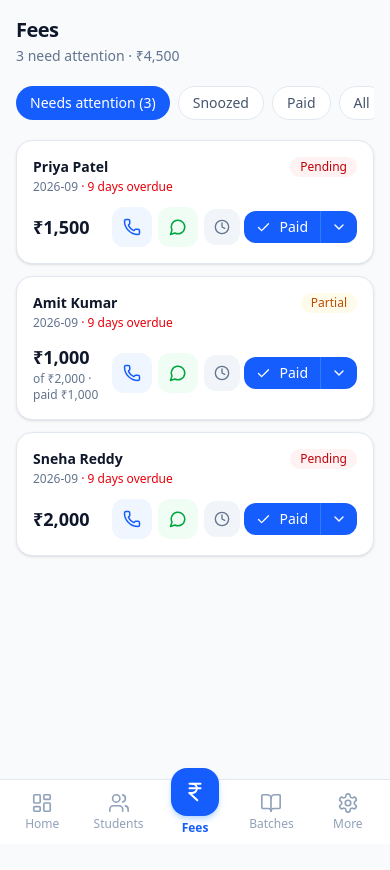
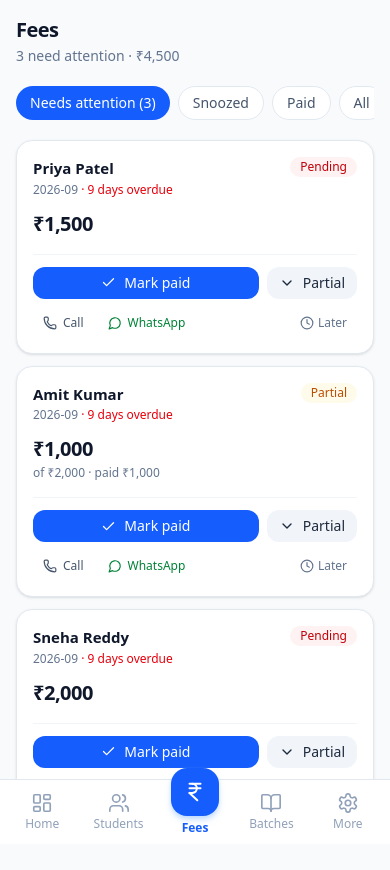
Before and after one commit to chandandass/fee-manager-saas, a Next.js app: page /fees in a window 390 px wide. Shown: the top 870 px of the page. Before the commit the page ends 844 px from the top, so only its background shows below. Built offline with nearby package versions, Linux system fonts and the light colour scheme.

Commit message:
Cleaner mobile fee cards — less clutter, clearer actions

```diff
--- a/src/app/fees/page.tsx
+++ b/src/app/fees/page.tsx
@@ -7,7 +7,6 @@ import {
   Button,
   Badge,
   EmptyState,
-  IconButton,
   Modal,
   Input,
 } from "@/presentation/components/ui";
@@ -64,10 +63,8 @@ export default function FeesPage() {
 
   const filtered = fees
     .filter((f) => {
-      if (filter === "pending")
-        return f.status !== "paid" && !isSnoozed(f);
-      if (filter === "snoozed")
-        return f.status !== "paid" && isSnoozed(f);
+      if (filter === "pending") return f.status !== "paid" && !isSnoozed(f);
+      if (filter === "snoozed") return f.status !== "paid" && isSnoozed(f);
       if (filter === "paid") return f.status === "paid";
       return true;
     })
@@ -294,9 +291,10 @@ export default function FeesPage() {
                       : "")
                   }
                 >
-                  <div className="flex items-start justify-between gap-2">
-                    <div className="min-w-0">
-                      <p className="font-semibold text-sm truncate">
+                  {/* Row 1: name + status */}
+                  <div className="flex items-start justify-between gap-3">
+                    <div className="min-w-0 flex-1">
+                      <p className="font-semibold text-[15px] text-slate-900 truncate">
                         {fee.studentName}
                       </p>
                       <p className="text-xs text-slate-500 mt-0.5">
@@ -308,7 +306,7 @@ export default function FeesPage() {
                         )}
                         {snoozed && fee.snoozedUntil && (
                           <span className="text-amber-600 font-medium">
-                            {" · "}snoozed till{" "}
+                            {" · "}till{" "}
                             {new Date(fee.snoozedUntil).toLocaleDateString(
                               "en-IN",
                               { day: "numeric", month: "short" }
@@ -326,35 +324,90 @@ export default function FeesPage() {
                     </Badge>
                   </div>
 
-                  <div className="mt-3 flex items-center justify-between gap-2">
-                    <div>
-                      <p className="text-lg font-semibold text-slate-900">
+                  {/* Row 2: amount */}
+                  <div className="mt-3">
+                    <p className="text-xl font-semibold text-slate-900 tracking-tight">
                       {formatCurrency(due > 0 ? due : fee.amount)}
                     </p>
                     {fee.paidAmount > 0 && fee.status !== "paid" && (
-                        <p className="text-xs text-slate-500">
+                      <p className="text-xs text-slate-500 mt-0.5">
                         of {formatCurrency(fee.amount)} · paid{" "}
                         {formatCurrency(fee.paidAmount)}
                       </p>
                     )}
                     {fee.status === "paid" && (
-                        <p className="text-xs text-slate-500">Fully paid</p>
+                      <p className="text-xs text-slate-500 mt-0.5">Fully paid</p>
                     )}
                   </div>
 
-                    <div className="flex items-center gap-1.5 shrink-0">
-                      {fee.status !== "paid" && phone && !snoozed && (
+                  {/* Row 3: actions — clean single row */}
+                  {fee.status === "paid" ? (
+                    <div className="mt-4 pt-3 border-t border-slate-100">
+                      <Button
+                        size="sm"
+                        variant="secondary"
+                        onClick={() => openEdit(fee)}
+                        className="w-full"
+                      >
+                        <Pencil size={14} />
+                        Edit payment
+                      </Button>
+                    </div>
+                  ) : snoozed ? (
+                    <div className="mt-4 pt-3 border-t border-slate-100">
+                      <Button
+                        size="sm"
+                        variant="secondary"
+                        onClick={() => unsnooze(fee)}
+                        className="w-full"
+                      >
+                        Bring back to attention
+                      </Button>
+                    </div>
+                  ) : (
+                    <div className="mt-4 pt-3 border-t border-slate-100 space-y-2.5">
+                      {/* Primary: Paid + partial */}
+                      <div className="flex gap-2">
+                        <Button
+                          size="sm"
+                          onClick={() => markFullPaid(fee)}
+                          className="flex-1"
+                        >
+                          <Check size={15} />
+                          Mark paid
+                        </Button>
+                        <Button
+                          size="sm"
+                          variant={showPartial ? "primary" : "secondary"}
+                          onClick={() => togglePartial(fee)}
+                          className="px-3"
+                        >
+                          {showPartial ? (
+                            <ChevronUp size={16} />
+                          ) : (
+                            <ChevronDown size={16} />
+                          )}
+                          Partial
+                        </Button>
+                      </div>
+
+                      {/* Secondary: contact + snooze — quieter */}
+                      <div className="flex items-center justify-between">
+                        <div className="flex items-center gap-1">
+                          {phone && (
                             <>
-                          <IconButton
+                              <a
                                 href={
-                              "tel:+91" + phone.replace(/\D/g, "").slice(-10)
+                                  "tel:+91" +
+                                  phone.replace(/\D/g, "").slice(-10)
                                 }
-                            variant="call"
-                            title="Call"
+                                className="inline-flex items-center gap-1.5 px-2.5 py-1.5 rounded-lg text-xs font-medium text-slate-600 hover:bg-slate-100"
                               >
-                            <Phone size={18} />
-                          </IconButton>
-                          <IconButton
+                                <Phone size={14} />
+                                Call
+                              </a>
+                              <button
+                                type="button"
                                 onClick={() =>
                                   whatsappService.openReminder({
                                     phone,
@@ -364,91 +417,41 @@ export default function FeesPage() {
                                     instituteName: "Sharma Tuition Centre",
                                   })
                                 }
-                            variant="whatsapp"
-                            title="WhatsApp reminder"
+                                className="inline-flex items-center gap-1.5 px-2.5 py-1.5 rounded-lg text-xs font-medium text-green-700 hover:bg-green-50"
                               >
-                            <MessageCircle size={18} />
-                          </IconButton>
+                                <MessageCircle size={14} />
+                                WhatsApp
+                              </button>
                             </>
                           )}
-
-                      {fee.status === "paid" ? (
-                        <Button
-                          size="sm"
-                          variant="secondary"
-                          onClick={() => openEdit(fee)}
-                        >
-                          <Pencil size={14} />
-                          Edit
-                        </Button>
-                      ) : snoozed ? (
-                        <Button
-                          size="sm"
-                          variant="secondary"
-                          onClick={() => unsnooze(fee)}
-                        >
-                          Bring back
-                        </Button>
-                      ) : (
-                        <div className="flex items-center gap-1">
+                        </div>
                         <button
                           type="button"
                           onClick={() => {
                             setPartialFeeId(null);
-                              setSnoozeMenuId(
-                                showSnooze ? null : fee.id
-                              );
+                            setSnoozeMenuId(showSnooze ? null : fee.id);
                           }}
                           className={
-                              "w-9 h-9 rounded-xl flex items-center justify-center transition " +
+                            "inline-flex items-center gap-1 px-2.5 py-1.5 rounded-lg text-xs font-medium " +
                             (showSnooze
-                                ? "bg-amber-100 text-amber-700"
-                                : "bg-slate-100 text-slate-500 hover:bg-slate-200")
+                              ? "bg-amber-100 text-amber-800"
+                              : "text-slate-500 hover:bg-slate-100")
                           }
-                            title="Snooze / later"
                         >
-                            <Clock size={16} />
-                          </button>
-                          <div className="flex">
-                            <Button
-                              size="sm"
-                              onClick={() => markFullPaid(fee)}
-                              className="rounded-r-none"
-                            >
-                              <Check size={15} />
-                              Paid
-                            </Button>
-                            <button
-                              type="button"
-                              onClick={() => togglePartial(fee)}
-                              className={
-                                "px-2.5 rounded-r-xl flex items-center border-l border-blue-500 " +
-                                (showPartial
-                                  ? "bg-blue-700 text-white"
-                                  : "bg-blue-600 text-white hover:bg-blue-700")
-                              }
-                              title="Partial payment"
-                            >
-                              {showPartial ? (
-                                <ChevronUp size={16} />
-                              ) : (
-                                <ChevronDown size={16} />
-                              )}
+                          <Clock size={14} />
+                          Later
                         </button>
                       </div>
                     </div>
                   )}
-                    </div>
-                  </div>
                 </Card>
 
-                {/* Snooze options – attached under card */}
                 {showSnooze && (
                   <div className="bg-amber-50 border border-t-0 border-amber-100 rounded-b-2xl px-4 py-3">
                     <p className="text-xs text-slate-600 mb-2">
-                      Hide from “Needs attention” for a while
+                      Hide for a while — comes back automatically
                     </p>
-                    <div className="flex gap-2 flex-wrap">
+                    <div className="flex gap-2">
                       <Button
                         size="sm"
                         variant="secondary"
@@ -474,7 +477,6 @@ export default function FeesPage() {
                   </div>
                 )}
 
-                {/* Partial form */}
                 {showPartial && (
                   <div className="bg-blue-50/80 border border-t-0 border-blue-100 rounded-b-2xl px-4 py-3">
                     <form
@@ -482,7 +484,8 @@ export default function FeesPage() {
                       className="space-y-2"
                     >
                       <p className="text-xs text-slate-600">
-                        Partial · remaining {formatCurrency(due)}
+                        Amount received now · remaining{" "}
+                        {formatCurrency(due)}
                       </p>
                       <div className="flex gap-2 items-center">
                         <Input
```
Lines whose indentation alone changed are shown as unchanged.
